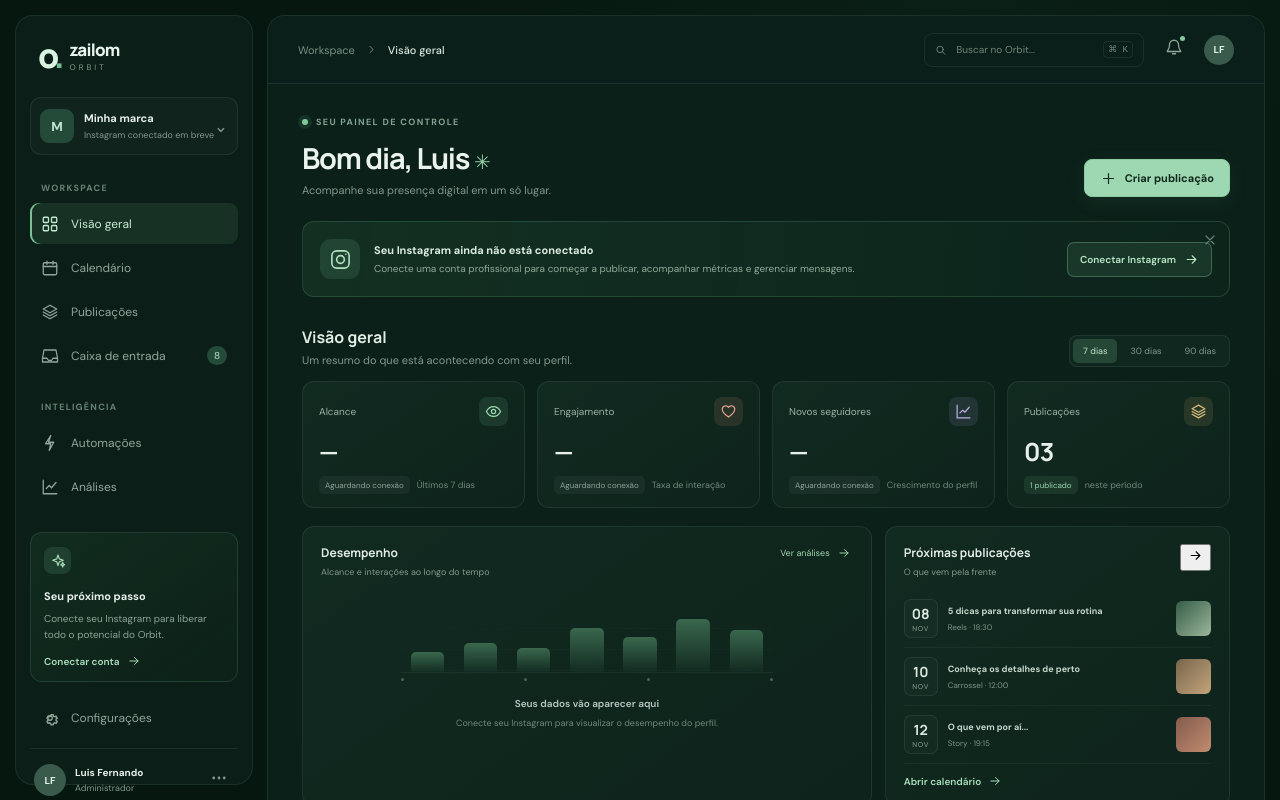
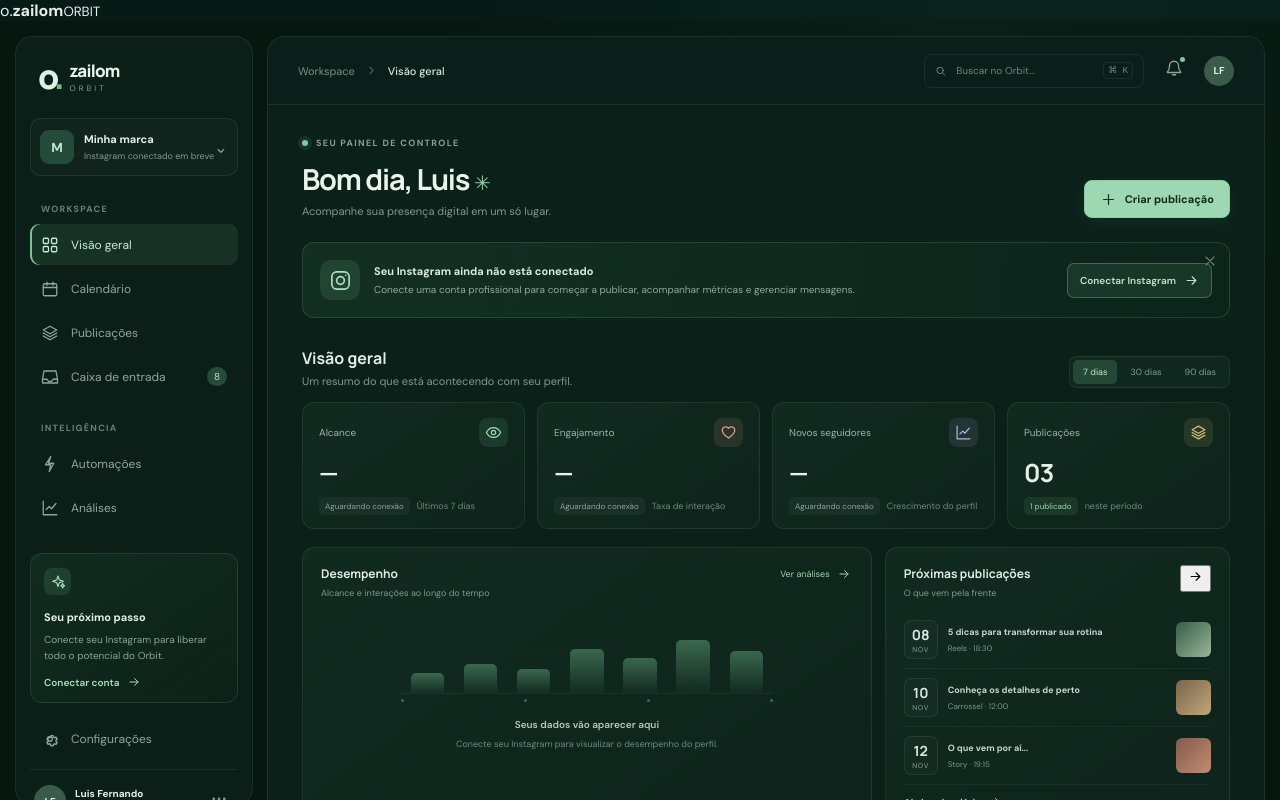
Before and after one commit to Luis-Fernando-Developer/zailom-orbit, a React (Vite) app in the folder frontend/: page / in a window 1280 px wide. Shown: the top 800 px of the page. Built offline with nearby package versions, Linux system fonts and the light colour scheme.

Commit message:
Add branded startup intro animation

```diff
--- a/frontend/src/App.tsx
+++ b/frontend/src/App.tsx
@@ -62,7 +62,14 @@ export default function App() {
   const filteredPosts = posts.filter(post => post.title.toLowerCase().includes(search.toLowerCase()));
 
   return (
-    <div className="app-shell">
+    <>
+      <div className="intro-screen" aria-hidden="true">
+        <div className="intro-brand">
+          <span className="intro-symbol">o<span>.</span></span>
+          <span className="intro-copy"><strong>zailom</strong><small>ORBIT</small></span>
+        </div>
+      </div>
+      <div className="app-shell">
       <aside className={`sidebar ${mobileOpen ? "sidebar-open" : ""}`}>
         <button className="brand" onClick={() => selectPage("overview")} aria-label="Ir para visão geral">
           <span className="brand-symbol">o<span>.</span></span>
@@ -123,5 +130,6 @@ export default function App() {
       </main>
       {notice && <div className="toast"><span className="toast-dot"/>{notice}<button onClick={() => setNotice("")}><Icon name="close" size={15}/></button></div>}
     </div>
+    </>
   );
 }
```
